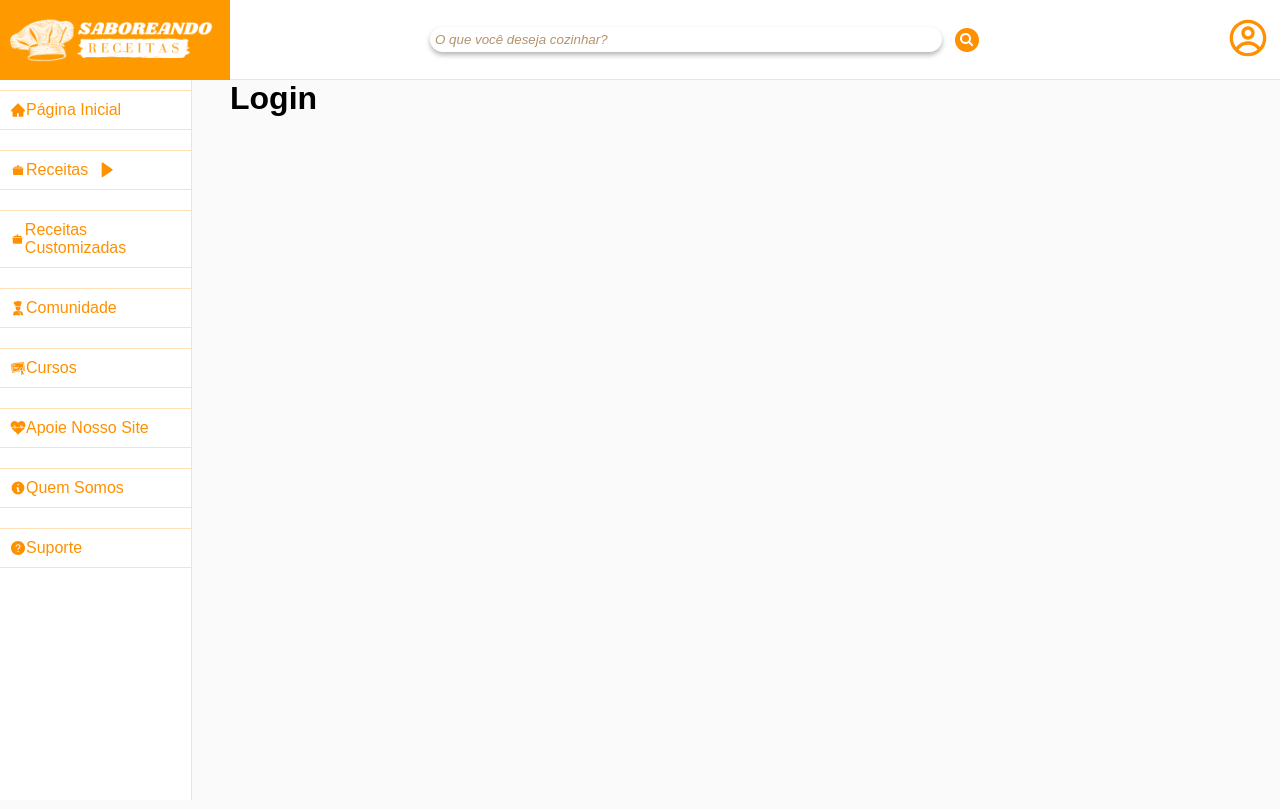
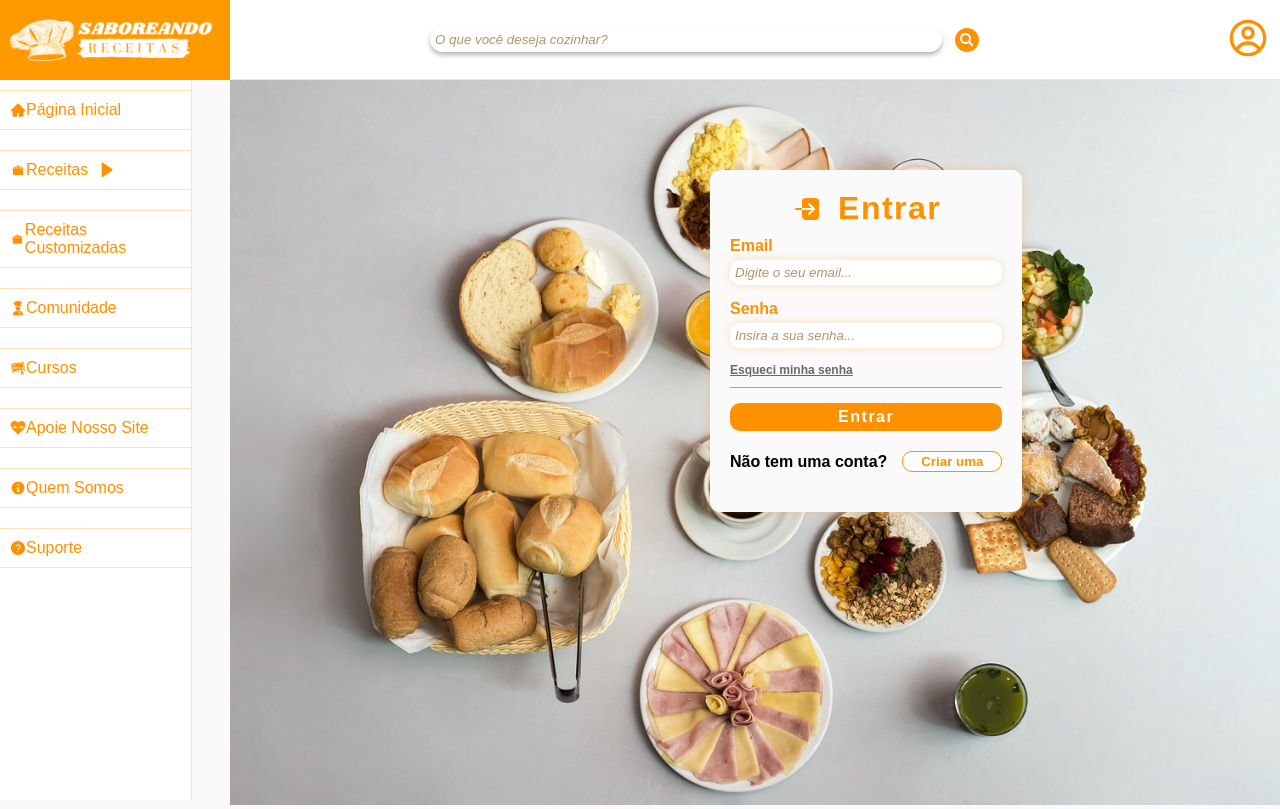
Before and after one commit to Thasyo/savoring-recipes, a React (Create React App) app: page /login in a window 1280 px wide. Shown: the top 809 px of the page. Built offline with nearby package versions, Linux system fonts and the light colour scheme; no server answers.

Commit message:
add login page

```diff
--- a/src/App.js
+++ b/src/App.js
@@ -27,7 +27,7 @@ import EditProfile from './Pages/EditProfile/EditProfile';
 import Favorites from './Pages/Favorites/Favorites';
 
 //react, hooks, router dom
-import {BrowserRouter, Routes, Route} from 'react-router-dom';
+import {BrowserRouter, Routes, Route, Navigate} from 'react-router-dom';
 import { useAuthentication } from './hooks/useAuthetication';
 import { useState, useEffect } from 'react';
 
@@ -63,8 +63,8 @@ function App() {
               <Route path='/about' element={<About/>}/>
               <Route path='/suport' element={<Suport/>}/>
 
-              <Route path='/login' element={<Login/>}/>
-              <Route path='/register' element={<Register/>}/>
+              <Route path='/login' element={!user ? <Login/> : <Navigate to="/"/>}/>
+              <Route path='/register' element={!user ? <Register/> : <Navigate to="/"/>}/>
 
               <Route path='/editProfile' element={<EditProfile/>}/>
               <Route path='/favorites' element={<Favorites/>}/>
--- a/src/Pages/Login/Login.js
+++ b/src/Pages/Login/Login.js
@@ -1,13 +1,85 @@
-import React from 'react'
+//react/hooks/router dom
+import React, { useEffect, useState } from 'react'
+import { NavLink } from 'react-router-dom';
+import { useAuthentication } from '../../hooks/useAuthetication';
 
 import styles from '../Login/Login.module.css'
+
+//assets
+import bgRegister from '../../assets/bg-register-and-login.jpg'
+import { IoLogIn } from "react-icons/io5";
+
+//components
 import Search from '../../components/Search/Search'
 
 const Login = () => {
+
+  //states do form
+  const [email, setEmail] = useState('')
+  const [password, setPassword] = useState('')
+  const [error, setError] = useState('')
+
+  const {login, error: authError, loading} = useAuthentication()
+
+  const handleSubmit = async (e) => {
+      e.preventDefault()
+
+      setError('')
+
+      const user = {
+          email,
+          password
+      }
+
+      const response = await login(user)
+
+      console.log(response)
+
+      setEmail("")
+      setPassword("")
+
+  }
+
+  useEffect(() => {
+      if(authError){
+          setError(authError)
+      }
+  }, [authError])
+
   return (
     <div className={styles.login}>
       <Search/>
-        <h1>Login</h1>
+      <img src={bgRegister} alt="imagem de fundo da page de cadastro" />
+      <div className={styles.infoLogin}>
+                <h1><IoLogIn className={styles.iconLoginTitle}/> Entrar</h1>
+                <form onSubmit={handleSubmit}>
+
+                    <label>
+                        <span>Email</span>
+                        <input type="email" name='email' required placeholder='Digite o seu email...' value={email} onChange={(e) => setEmail(e.target.value)}/>
+                    </label>
+
+                    <label>
+                        <span>Senha</span>
+                        <input type="password" name='password' required placeholder='Insira a sua senha...' value={password} onChange={(e) => setPassword(e.target.value)}/>
+                        {error && <p className='error'>{error}</p>}
+                    </label>
+
+                    <span className={styles.forgetPassword}>
+                      <NavLink><p>Esqueci minha senha</p></NavLink>
+                    </span>
+
+                    {!loading && <button className={styles.btnLogin}>Entrar</button>}
+                    {loading && <button className={styles.btnLogin} disabled  >Aguarde...</button>}
+
+                </form>
+
+                <span className={styles.existLogin}>
+                    <p>Não tem uma conta? </p>
+                    <NavLink to='/register'><button>Criar uma</button></NavLink>
+                </span>
+
+            </div>
     </div>
   )
 }
--- a/src/Pages/Login/Login.module.css
+++ b/src/Pages/Login/Login.module.css
@@ -3,3 +3,140 @@
     height: 100vh;
     margin-left: 230px;
 }
+
+.login img{
+    width: 100%;
+}
+
+.infoLogin{
+    background-color: #FAFAFA;
+    position: absolute;
+    top: 170px;
+    margin-left: 480px;
+    padding: 20px;
+    display: flex;
+    flex-direction: column;
+    justify-content: center;
+    align-items: center;
+    border-radius: 10px;
+    border: none;
+    box-shadow: 0px 0px 10px #ff910047;
+}
+
+.iconLoginTitle{
+    margin-right: 15px;
+}
+
+.infoLogin h1{
+    color: #ff9000;
+    letter-spacing: 1.5px;
+    width: 100%;
+    display: flex;
+    align-items: center;
+    justify-content: center;
+
+}
+
+.infoLogin div{
+    background-color: #fff;
+    color: #838383;
+    font-size: 14px;
+    font-style: italic;
+    letter-spacing: 1px;
+    text-align: justify;
+    border: none;
+    border-radius: 10px;
+    box-shadow: 0px 0px 10px #ff910047;
+    padding: 10px;
+    margin: 20px 0px;
+    width: 100%;
+}
+
+.infoLogin form{
+    display: flex;
+    flex-direction: column;
+    color: #ff9000;
+    font-weight: 750;
+    width: 100%;
+}
+
+.infoLogin form label{
+    display: flex;
+    flex-direction: column;
+    margin-top: 10px;
+}
+
+.forgetPassword{
+    padding: 10px 0px;
+    margin-bottom: 15px;
+    border-bottom: solid 1px #ff9000;
+}
+
+.forgetPassword a{
+    font-size: 12px;
+    color: #00000095;
+}
+
+.forgetPassword a:hover{
+    color: #000000c6;
+    transition: .3s;
+}
+
+.infoLogin form label input{
+    width: 100%;
+    padding: 5px;
+    margin: 5px 0px;
+    border-radius: 10px;
+    border: none;
+    box-shadow: 0px 0px 10px #ff910047;
+}
+
+.infoLogin form label input:focus{
+    border: solid 1px #ff9000;
+}
+
+.btnLogin{
+    color: #fff;
+    background-color: #ff9000;
+    font-weight: 800;
+    font-size: 16px;
+    letter-spacing: 1.5px;
+    padding: 5px;
+    border: none;
+    border-radius: 10px;
+    width: 100%;
+    display: flex;
+    text-align: center;
+    align-items: center;
+    justify-content: center;
+}
+
+.btnLogin:hover, .btnLoginGoogle:hover, .existLogin button:hover{
+    cursor: pointer;
+    box-shadow: 0px 0px 5px #ff91006a;
+    transition: .2s;
+}
+
+.existLogin{
+    width: 100%;
+    display: flex;
+    justify-content: flex-start;
+    align-items: center;
+    margin: 20px 0px;
+}
+
+.existLogin p{
+    color: #000;
+    font-weight: 700;
+}
+
+.existLogin button{
+    color: #ff9000;
+    font-weight: 700;
+    background-color: #fff;
+    padding: 2px 5px;
+    margin-left: 15px;
+    width: 100px;
+    border: solid 1px #ff9000;
+    border-radius: 10px;
+}
--- a/src/hooks/useAuthetication.js
+++ b/src/hooks/useAuthetication.js
@@ -79,6 +79,39 @@ export const useAuthentication = () => {
         signOut(auth)
     }
 
+    //função de Login
+    const login = async(data) => {
+
+        checkIfIsCancelled(true)
+
+        setLoading(true)
+        setError(null)
+
+        try {
+
+            await signInWithEmailAndPassword(auth, data.email, data.password)
+            setLoading(false)
+
+
+        } catch (error) {
+
+            let systemErrorMessage
+
+            if(error.message.includes("user-not-found")){
+                systemErrorMessage = 'Usuário não encontrado.'
+            }else if(error.message.includes("wrong-password")){
+                systemErrorMessage = 'Senha incorreta. Tente novamente'
+            }else{
+                systemErrorMessage = 'Ocorreu um problema, por favor, tente mais tarde.'
+            }
+
+            setError(systemErrorMessage)
+            setLoading(false)
+
+        }
+
+    }
+
     useEffect(() => {
         return () => setCancelled(true)
     }, [])
@@ -88,7 +121,8 @@ export const useAuthentication = () => {
         createUser,
         error,
         loading,
-        logout
+        logout,
+        login
     }
 
 }
```
